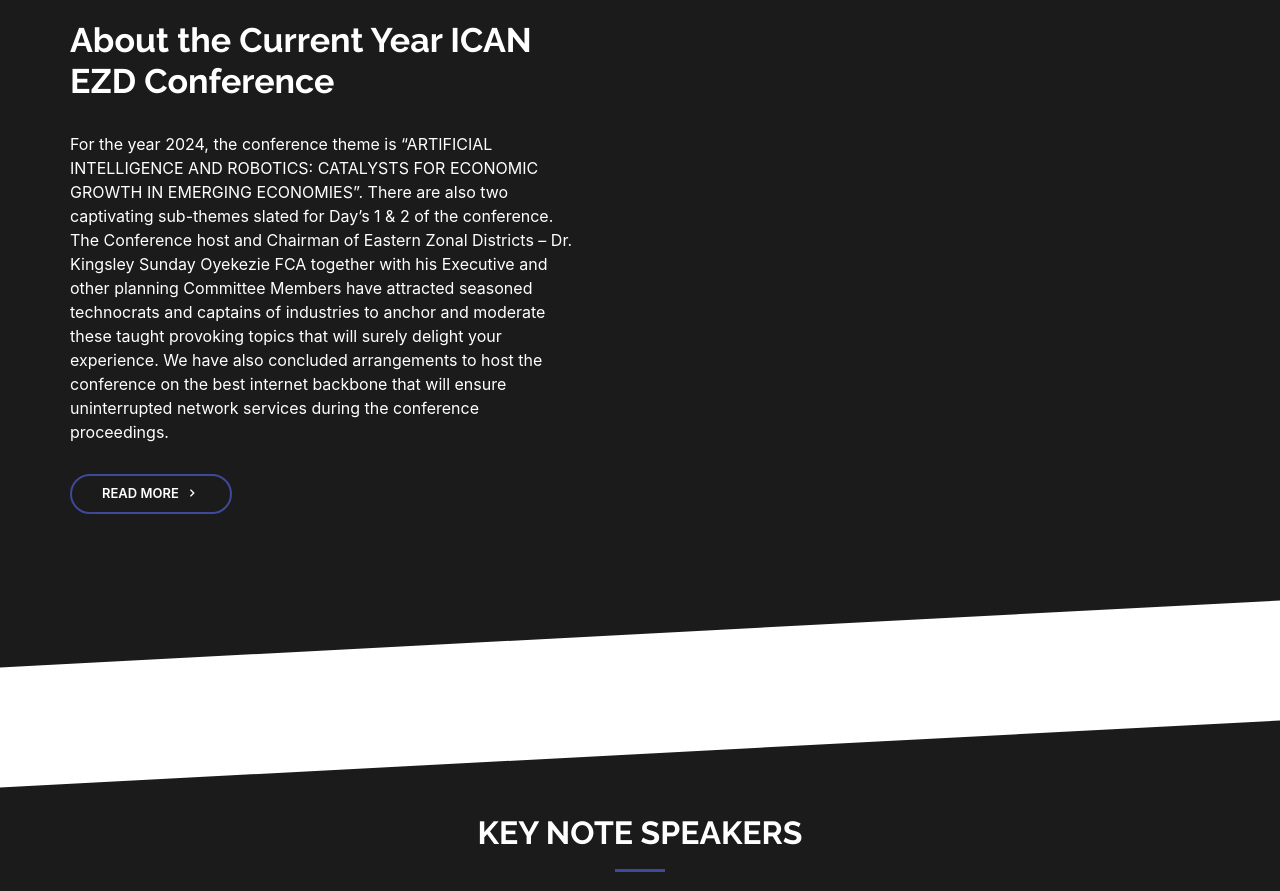
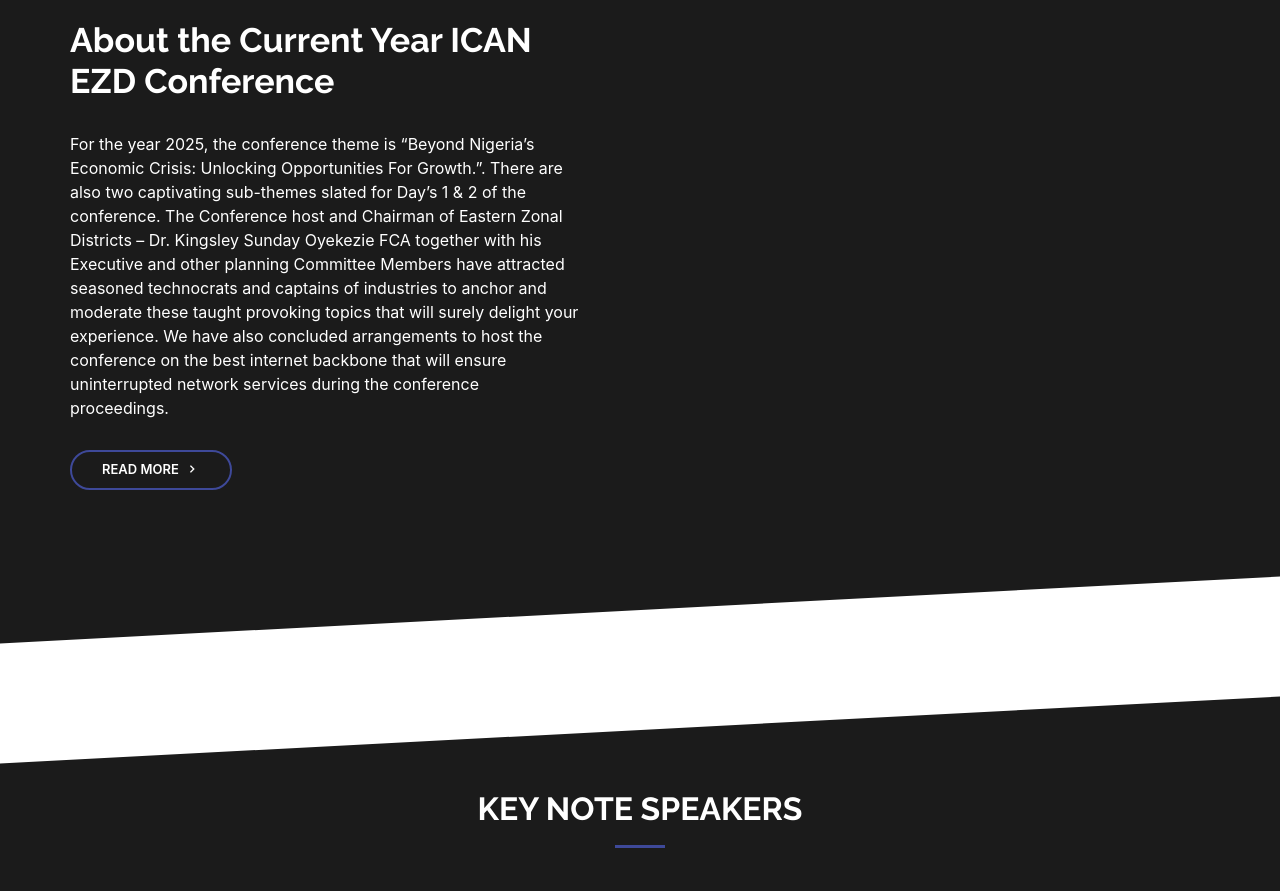
Before and after one commit to meetbeddy/ican_ezd_landing, a React (Create React App) app: page / in a window 1280 px wide. Shown: the part 960-1851 px from the top of the page. Built offline with nearby package versions, Linux system fonts and the light colour scheme.

Commit message:
fix shirt size and about section

```diff
--- a/src/auth/Register.jsx
+++ b/src/auth/Register.jsx
@@ -22,7 +22,7 @@
 		tellerNumber: "",
 		phone: "",
 		gender: "",
-		tshirtSize: "XL",
+		tshirtSize: "L",
 		memberStatus: "",
 		confirm_password: "",
 		icanCode: "",
--- a/src/landing/AboutSection.jsx
+++ b/src/landing/AboutSection.jsx
@@ -9,7 +9,7 @@
             <div className="content">
               <h3>About the Current Year ICAN EZD Conference</h3>
               <p>
-                For the year 2024, the conference theme is “ARTIFICIAL INTELLIGENCE AND ROBOTICS: CATALYSTS FOR ECONOMIC GROWTH IN EMERGING ECONOMIES”.
+                For the year 2025, the conference theme is “Beyond Nigeria’s Economic Crisis: Unlocking Opportunities For Growth.”.
                 There are also two captivating sub-themes slated for Day’s 1 & 2
                 of the conference. The Conference host and Chairman of Eastern
                 Zonal Districts – Dr. Kingsley Sunday Oyekezie FCA together
```
